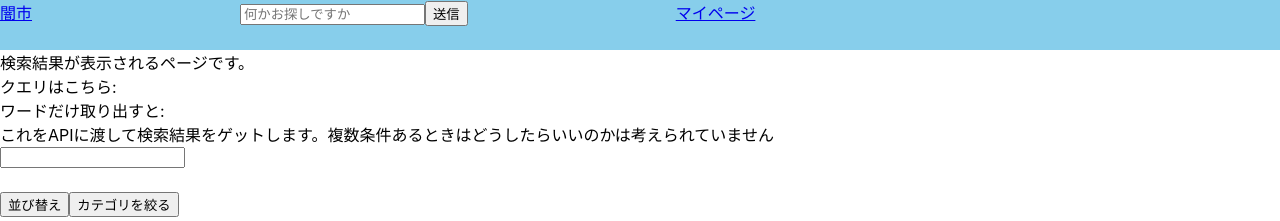
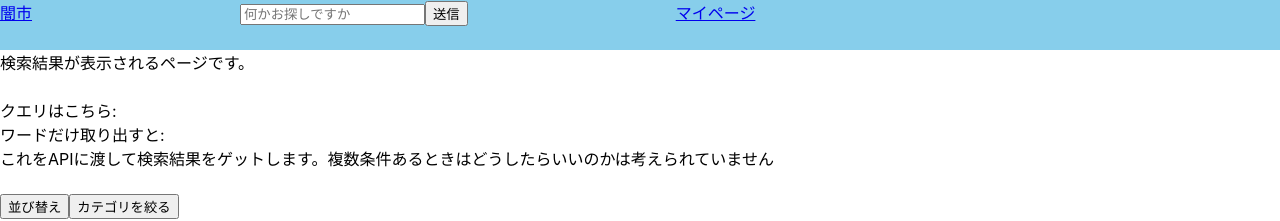
Before and after one commit to yukintegral/bm, a React (Create React App) app: page /search in a window 1280 px wide. Shown: the top 221 px of the page. Built offline with nearby package versions, Linux system fonts and the light colour scheme; data requests are answered from the project's data file.

Commit message:
いらない要素を削除

```diff
--- a/src/Search.js
+++ b/src/Search.js
@@ -8,9 +8,6 @@ import axios from 'axios'
 const Search = () => {
   const location = useLocation()
   const [posts, setPosts] = useState([])
-  const [inputValue, setInputValue] = useState(
-    queryString.parse(location.search).q
-  )
 
   const pathName = `posts${location.search}`
   const fetchURL = `http://localhost:3001/${pathName}`
@@ -22,22 +19,18 @@ const Search = () => {
     })
   }, [fetchURL])
 
-  const handleInputValue = event => {
-    setInputValue(event.target.value)
-  }
-
   return (
     <>
       <Helmet>
         <title>Search</title>
       </Helmet>
       <div>検索結果が表示されるページです。</div>
+      <div>　</div>
       <div>クエリはこちら: {location.search}</div>
       <div>ワードだけ取り出すと: {queryString.parse(location.search).q}</div>
       <div>
         これをAPIに渡して検索結果をゲットします。複数条件あるときはどうしたらいいのかは考えられていません
       </div>
-      <input value={inputValue} onChange={handleInputValue} />
       <div>　</div>
       <div>
         <button>並び替え</button>
```
